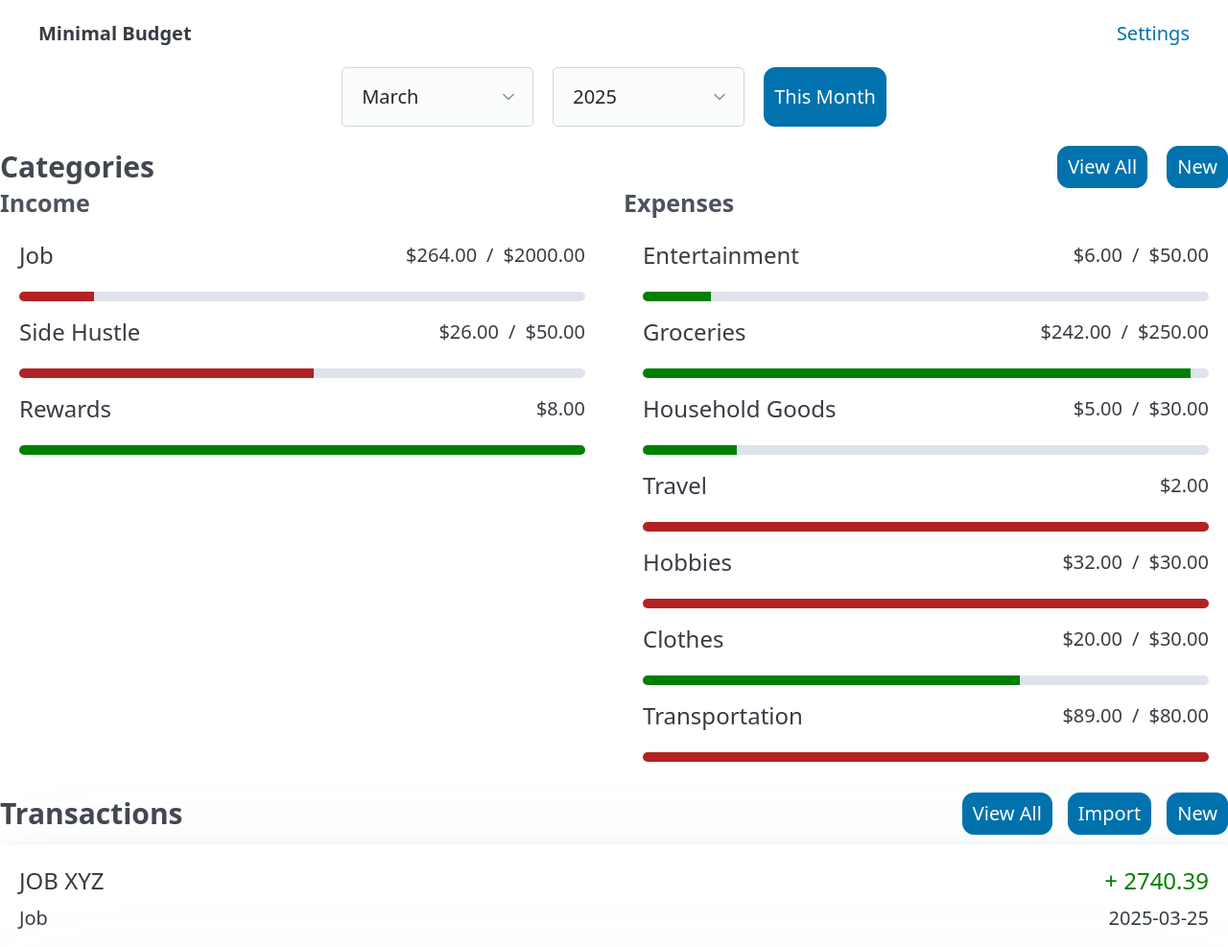
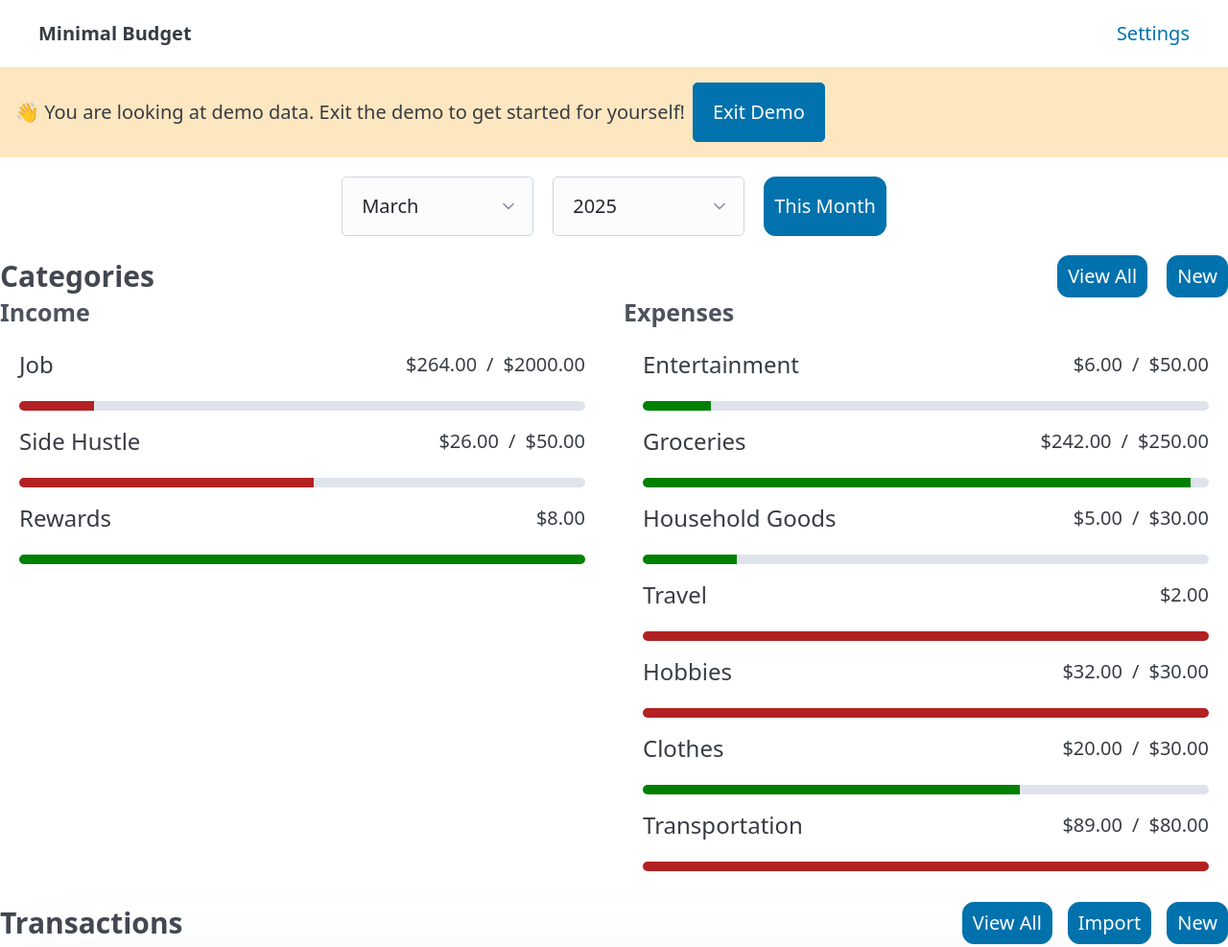
Before and after one commit to dthigpen/minimal-budget-app, a website with bundled scripts: page public/index.html in a window 1280 px wide. Shown: the top 987 px of the page at 96% size. Built offline with nearby package versions, Linux system fonts and the light colour scheme.

Commit message:
Add demo mode banner

```diff
--- a/public/css/style.css
+++ b/public/css/style.css
@@ -1,3 +1,20 @@
+.banner {
+  background-color: var(--pico-mark-background-color);
+  /* background-color: var(--pico-secondary-background); */
+  padding: 0.8rem;
+  margin-bottom: 1rem;
+
+  > .row {
+    display: flex;
+    flex-direction: row;
+    gap: 0.4rem;
+    align-items: center;
+    > button {
+      flex-shrink: 0;
+    }
+  }
+}
+
 .category-row {
   display: flex;
   flex-direction: column;
--- a/public/js/index.js
+++ b/public/js/index.js
@@ -51,7 +51,9 @@ const {
   progress,
 } = van.tags;
 
-const DATA_KEY = 'minimal-budget-app';
+const DATA_KEY_NAME = 'minimal-budget-app-key';
+const DEMO_DATA_KEY = 'minimal-budget-app-demo-data';
+const USER_DATA_KEY = 'minimal-budget-app-data';
 
 const Nav = () =>
   nav(
@@ -63,13 +65,11 @@ const DEFAULT_DATA = {
   categories: [],
   transactions: [],
 };
-const DUMMY_DATA = {
-  categories: generateCategories(),
-  transactions: generateTransactions(),
-};
+
 function resetLocalStorage() {
-  // TODO change to DEFAULT_DATA
-  localStorage.setItem(DATA_KEY, JSON.stringify(DUMMY_DATA));
+  localStorage.removeItem(DATA_KEY_NAME);
+  localStorage.removeItem(DEMO_DATA_KEY);
+  localStorage.removeItem(USER_DATA_KEY);
 }
 
 function addValue(arr, value) {
@@ -109,17 +109,55 @@ function updateValue(arr, value) {
   }
   throw Error(`Value with id ${value.id} was not found`);
 }
+
+function getDataKey() {
+  // first check which key to look at, either demo or real data
+  // if does not exist, start in demo mode, so use demo key
+  const dataKey = localStorage.getItem(DATA_KEY_NAME);
+  if (!dataKey) {
+    localStorage.setItem(DATA_KEY_NAME, DEMO_DATA_KEY);
+    return DEMO_DATA_KEY;
+  }
+  return dataKey;
+}
+
+function isDemoMode() {
+  return getDataKey() === DEMO_DATA_KEY;
+}
+
+function setDemoMode(enabled) {
+  const dataKey = enabled ? DEMO_DATA_KEY : USER_DATA_KEY;
+  localStorage.setItem(DATA_KEY_NAME, dataKey);
+}
 function loadStateFromLocalStorage() {
-  const data = JSON.parse(
-    localStorage.getItem(DATA_KEY) ?? JSON.stringify(DEFAULT_DATA),
-  );
+  const dataKey = getDataKey();
+  let dataString = localStorage.getItem(dataKey);
+  if (!dataString) {
+    // in demo mode, use generated data
+    if (isDemoMode()) {
+      dataString = JSON.stringify({
+        categories: generateCategories(),
+        transactions: generateTransactions(),
+      });
+    } else {
+      // default empty data
+      dataString = JSON.stringify({
+        categories: [],
+        transactions: [],
+      });
+    }
+    // immediately store so that it doesn't need to be recalculated again
+    localStorage.setItem(dataKey, dataString);
+  }
+  // decode
+  const data = JSON.parse(dataString);
 
   // add ids categories and transactions
   data.categories.forEach((c, i) => (c.id = i));
   data.transactions.forEach((t, i) => (t.id = i));
 
   console.debug(`loaded local storage data: ${JSON.stringify(data)}`);
-  return vanX.reactive(data);
+  return data;
 }
 function saveStateToLocalStorage(stateObject) {
   const data = JSON.parse(JSON.stringify(vanX.compact(stateObject)));
@@ -127,7 +165,8 @@ function saveStateToLocalStorage(stateObject) {
   data.categories.forEach((c) => delete c.id);
   data.transactions.forEach((t) => delete t.id);
 
-  localStorage.setItem(DATA_KEY, JSON.stringify(data));
+  const dataKey = getDataKey();
+  localStorage.setItem(dataKey, JSON.stringify(data));
 }
 
 function openDialog(closed, items, title) {
@@ -139,8 +178,14 @@ function openDialog(closed, items, title) {
 }
 
 const App = () => {
-  resetLocalStorage();
-  const state = loadStateFromLocalStorage();
+  // resetLocalStorage();
+  const state = vanX.reactive(loadStateFromLocalStorage());
+  const inDemo = van.state(isDemoMode());
+  van.derive(() => {
+    // persists value to local storage
+    setDemoMode(inDemo.val);
+    vanX.replace(state, loadStateFromLocalStorage());
+  });
   const selectedDate = van.state(new Date());
 
   const accounts = van.derive(() => [
@@ -156,6 +201,7 @@ const App = () => {
     const yearMonthStr = formatDate(selectedDate.val).slice(0, -3);
     return state.transactions.filter((t) => t.date.startsWith(yearMonthStr));
   });
+
   const confirmDialog = initDialogWithButtons(
     {
       title: van.state('Confirmation'),
@@ -252,12 +298,47 @@ const App = () => {
     console.debug(`Categories updated: ${JSON.stringify(state.categories)}`);
     saveStateToLocalStorage(state);
   });
-
   return div(
     header(Nav()),
     main(
       () =>
-        MonthPicker({ date: selectedDate, onChange: (d) => console.debug(d) }),
+        inDemo.val
+          ? Banner(
+              { bannerClass: 'banner', sticky: true, backgroundColor: null },
+              div(
+                {
+                  class: 'row',
+                },
+                '👋 You are looking at demo data. Exit the demo to get started for yourself!',
+                button(
+                  {
+                    onclick: () => {
+                      confirmDialog.states.onDeny = () => {
+                        console.debug('Remaining in demo mode');
+                      };
+                      confirmDialog.states.onConfirm = () => {
+                        inDemo.val = false;
+                        console.debug('Exiting demo mode');
+                      };
+                      confirmDialog.open({
+                        title: 'Exit Demo Mode',
+                        description: `Are you sure you want to exit demo mode? You can get back by clearing your browser cache.`,
+                      });
+                    },
+                  },
+                  'Exit Demo',
+                ),
+              ),
+            )
+          : null,
+      () =>
+        MonthPicker({
+          date: selectedDate,
+          onChange: (d) => {
+            console.debug(d);
+            example2();
+          },
+        }),
       () =>
         CategoriesLists({
           state,
```
